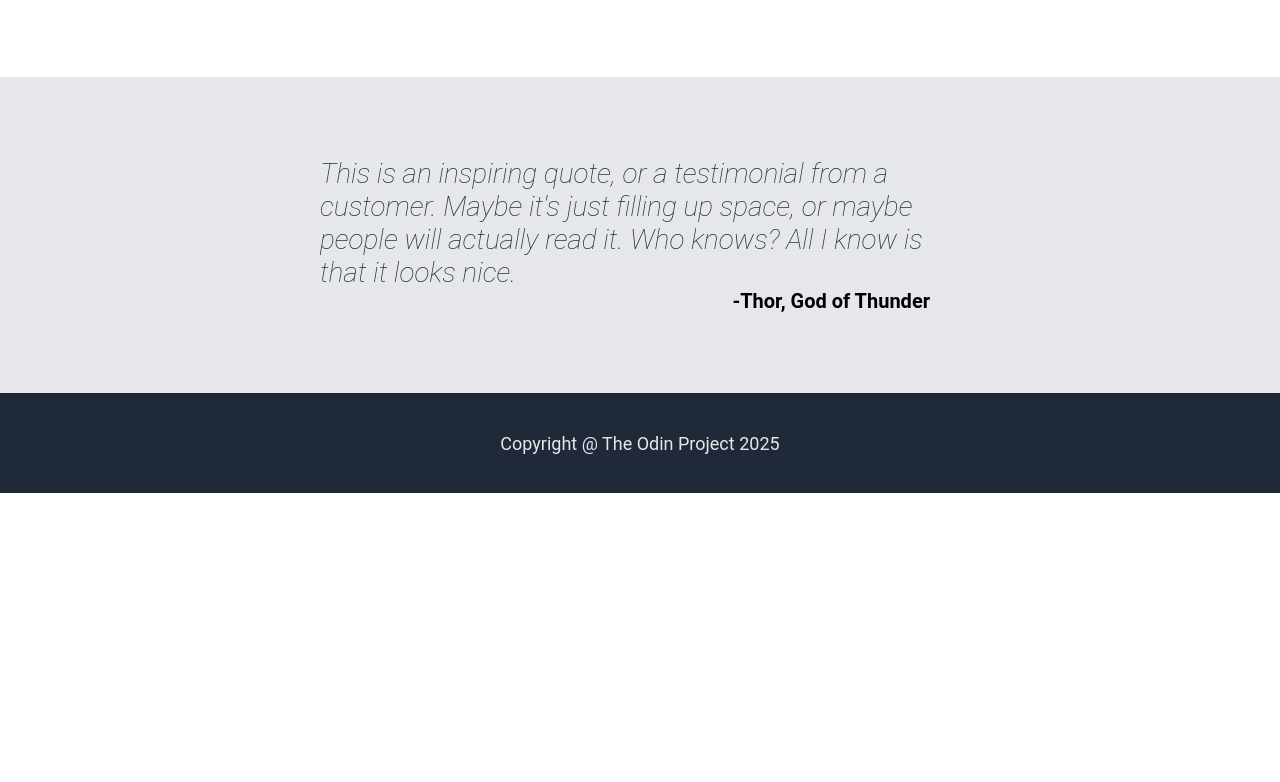
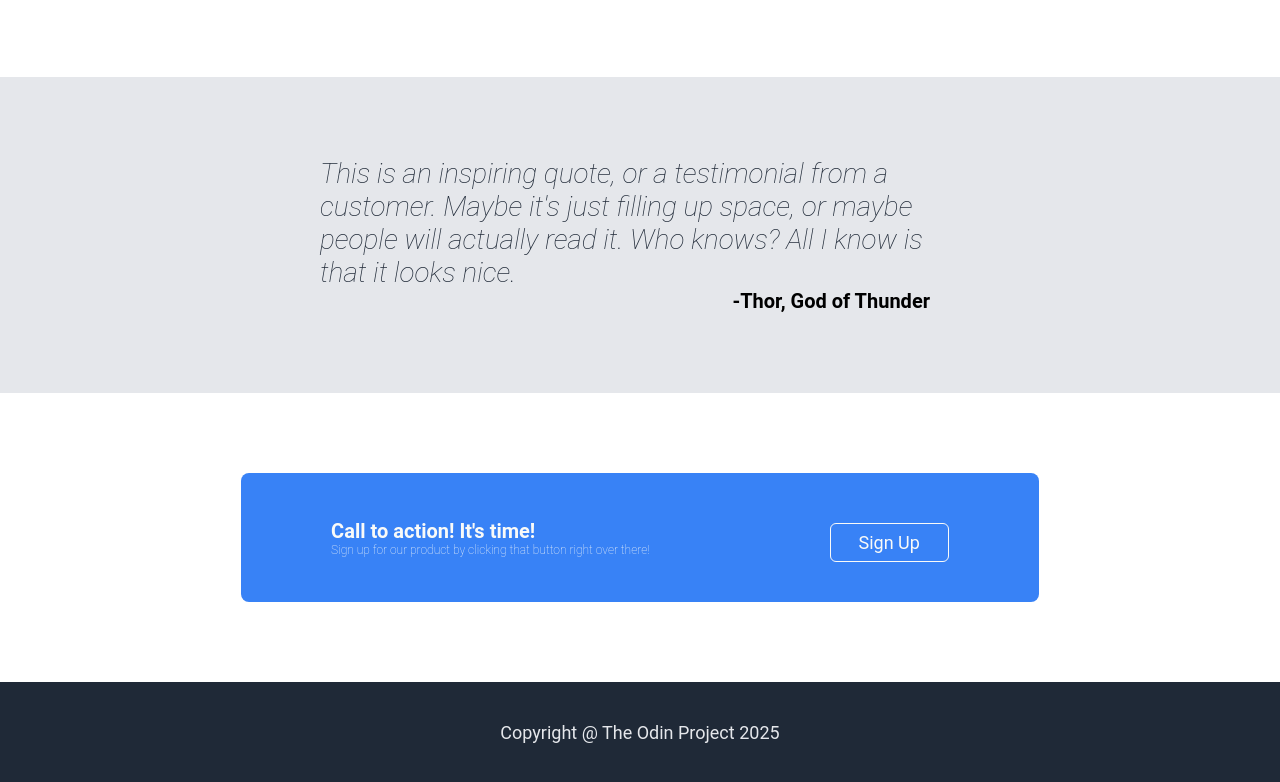
Before and after one commit to namikaze-dev/odin-landing-page, a plain HTML site: page index.html in a window 1280 px wide. Shown: the part 911-1693 px from the top of the page. Before the commit the page ends 1404 px from the top, so only its background shows below. Drawn offline with Linux system fonts and the light colour scheme.

Commit message:
feat: add content and styles for cta section

```diff
--- a/index.html
+++ b/index.html
@@ -55,6 +55,17 @@
       All I know is that it looks nice.</p>
       <p class="quote-author">-Thor, God of Thunder</p>
     </div>
+    <div class="cta-section">
+      <div class="cta">
+        <div class="cta-text">
+          <p id="cta-head">Call to action! It's time!</p>
+          <p id="cta-text">Sign up for our product by clicking that button right over there!</p>
+        </div>
+        <div class="cta-button">
+          <button>Sign Up</button>
+        </div>
+      </div>
+    </div>
     </content>
     <footer>
       Copyright @ The Odin Project 2025
--- a/style.css
+++ b/style.css
@@ -147,3 +147,41 @@ nav ul {
   font-size: 20px;
   margin-right: 60px;
 }
+
+.cta-section {
+  padding: 80px 0;
+  display: flex;
+  justify-content: center;
+  align-items: center;
+}
+
+.cta {
+  background-color: #3882f6;
+  color: #f9faf8;
+  padding: 40px 90px;
+  border-radius: 8px;
+  display: flex;
+  align-items: center;
+  justify-content: flex-start;
+  gap: 180px;
+}
+
+#cta-head {
+  font-weight: bold;
+  font-size: 20px;
+}
+
+#cta-text {
+  font-weight: lighter;
+  font-size: 12px;
+}
+
+.cta button {
+  background-color: #3882f6;
+  color: #f9faf8;
+  font-size: 18px;
+  padding: 8px 28px;
+  border: 1px solid #f9faf8;
+  border-radius: 6px;
+  margin-top: 10px;
+}
```
